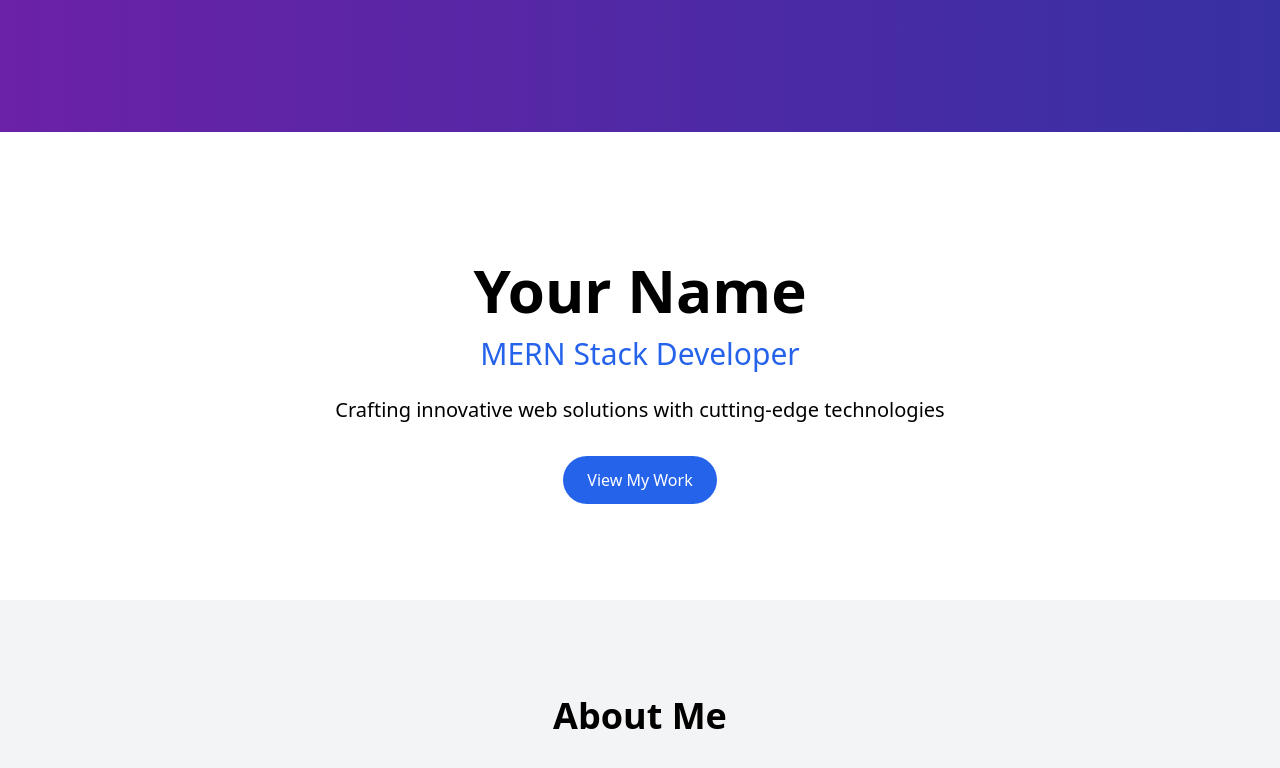
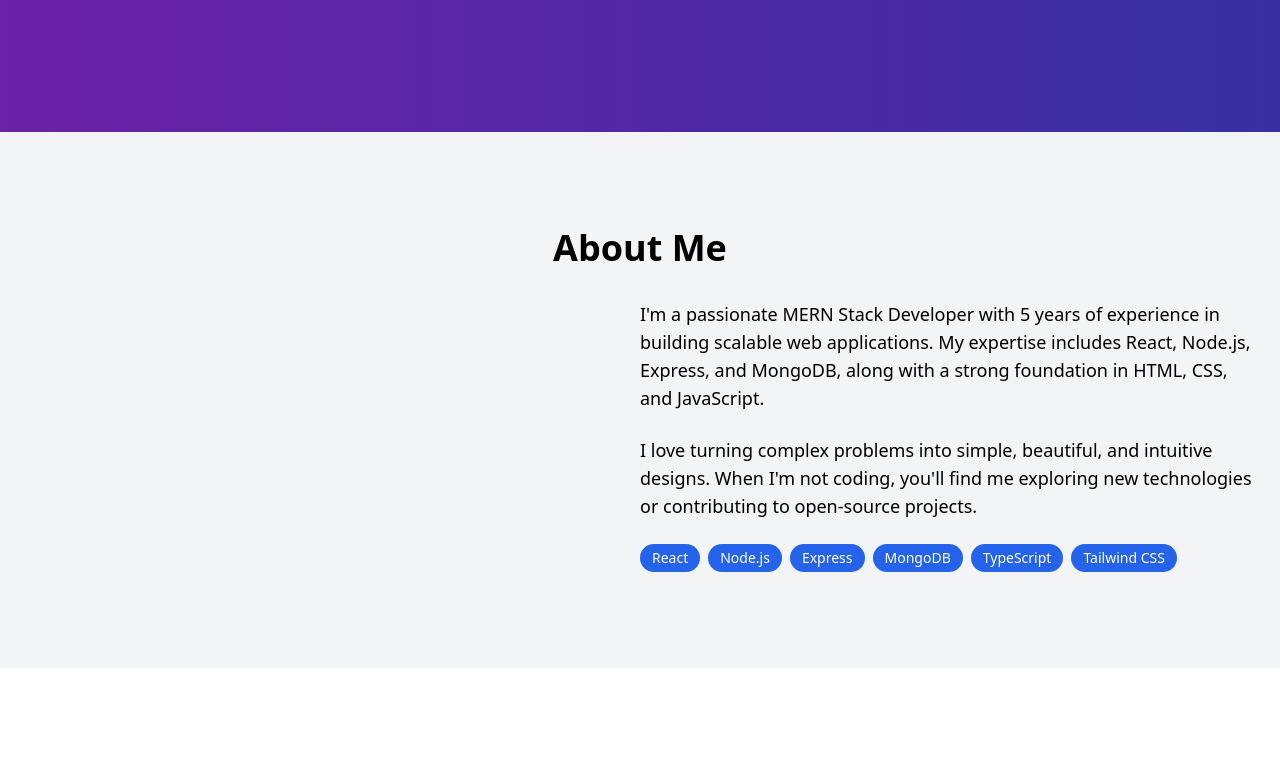
Before and after one commit to SaadSaeed331/Portfolio-website, a React (Vite) app: page / in a window 1280 px wide. Shown: the part 732-1500 px from the top of the page. Built offline with nearby package versions, Linux system fonts and the light colour scheme.

Commit message:
new styling

```diff
--- a/src/Components/Header.jsx
+++ /dev/null
@@ -1,30 +0,0 @@
-import { useState, useEffect } from 'react'
-import { useTheme } from 'next-themes'
-// import { Moon, Sun } from 'lucide-react'
-
-export default function Header() {
-  const [mounted, setMounted] = useState(false)
-  const { theme, setTheme } = useTheme()
-
-  useEffect(() => setMounted(true), [])
-
-  return (
-    <header className="fixed top-0 left-0 right-0 z-50 bg-white dark:bg-gray-900 shadow-md">
-      <nav className="container mx-auto px-6 py-3 flex justify-between items-center">
-        <a href="#" className="text-2xl font-bold">Your Name</a>
-        <div className="flex items-center space-x-4">
-          <a href="#home" className="hover:text-blue-600 dark:hover:text-blue-400">Home</a>
-          <a href="#about" className="hover:text-blue-600 dark:hover:text-blue-400">About</a>
-          <a href="#projects" className="hover:text-blue-600 dark:hover:text-blue-400">Projects</a>
-          <a href="#contact" className="hover:text-blue-600 dark:hover:text-blue-400">Contact</a>
-          <button
-            onClick={() => setTheme(theme === 'dark' ? 'light' : 'dark')}
-            className="p-2 rounded-full bg-gray-200 dark:bg-gray-800"
-          >
-            {/* {mounted && (theme === 'dark' ? <Sun size={20} /> : <Moon size={20} />)} */}
-          </button>
-        </div>
-      </nav>
-    </header>
-  )
-}
--- a/src/Components/Hero.jsx
+++ /dev/null
@@ -1,20 +0,0 @@
-// import { ArrowRight } from 'lucide-react'
-
-export default function Hero() {
-  return (
-    <section id="home" className="pt-20 pb-12 md:pt-32 md:pb-24">
-      <div className="container mx-auto px-6 text-center">
-        <h1 className="text-4xl md:text-6xl font-bold mb-4">Your Name</h1>
-        <h2 className="text-2xl md:text-3xl text-blue-600 dark:text-blue-400 mb-6">MERN Stack Developer</h2>
-        <p className="text-xl mb-8 max-w-2xl mx-auto">Crafting innovative web solutions with cutting-edge technologies</p>
-        <a
-          href="#projects"
-          className="inline-flex items-center px-6 py-3 bg-blue-600 text-white rounded-full hover:bg-blue-700 transition duration-300"
-        >
-          View My Work
-          {/* <ArrowRight className="ml-2" size={20} /> */}
-        </a>
-      </div>
-    </section>
-  )
-}
--- a/src/Home.jsx
+++ b/src/Home.jsx
@@ -1,8 +1,6 @@
 import React from 'react'
 import Navbar from './Components/Navbar'
 import Landsec from './Components/Landsec'
-import Header from './Components/Header'
-import Hero from './Components/Hero'
 import About from './Components/About'
 import Projects from './Components/Projects'
 import Contact from './Components/Contact'
@@ -13,8 +11,6 @@ const Home = () => {
     <>
       <Navbar />
       <Landsec />
-      {/* <Header /> */}
-      <Hero />
       <About />
       <Projects />
       <Contact />
```
